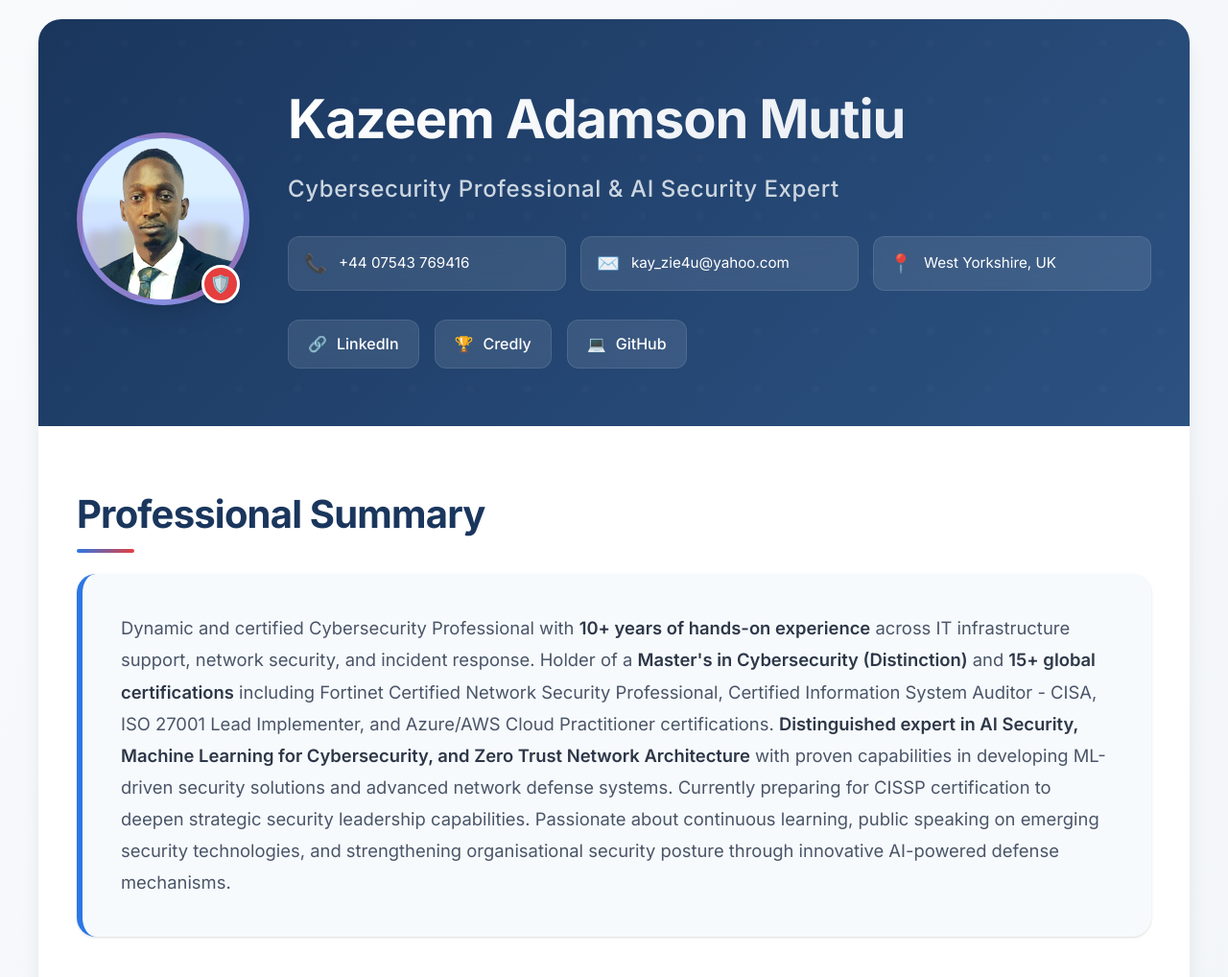
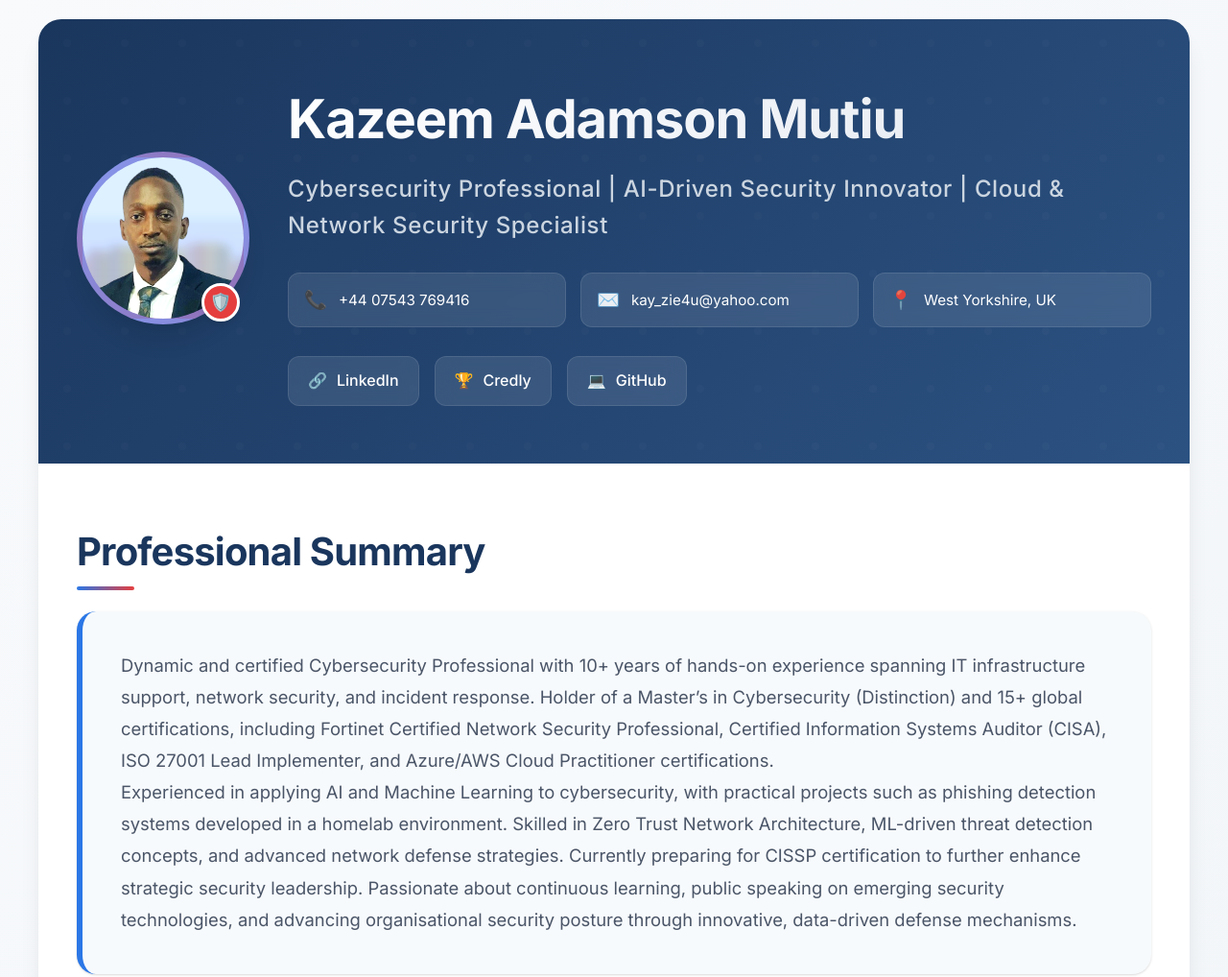
Before and after one commit to qhazeeem/my-profile, a plain HTML site: page index.html in a window 1280 px wide. Shown: the top 1018 px of the page at 96% size. Drawn offline with Linux system fonts and the light colour scheme.

Commit message:
Update index.html

```diff
--- a/index.html
+++ b/index.html
@@ -3,7 +3,7 @@
 <head>
     <meta charset="UTF-8">
     <meta name="viewport" content="width=device-width, initial-scale=1.0">
-    <title>Kazeem Adamson Mutiu - Cybersecurity Professional</title>
+    <title>Kazeem Adamson Mutiu</title>
     <link rel="preconnect" href="https://fonts.googleapis.com">
     <link rel="preconnect" href="https://fonts.gstatic.com" crossorigin>
     <link href="https://fonts.googleapis.com/css2?family=Inter:wght@300;400;500;600;700&display=swap" rel="stylesheet">
@@ -688,7 +688,8 @@
                 </div>
                 <div class="header-text">
                     <h1 class="name">Kazeem Adamson Mutiu</h1>
-                    <p class="title">Cybersecurity Professional & AI Security Expert</p>
+                    <p class="title">Cybersecurity Professional | AI-Driven Security Innovator | Cloud & Network Security Specialist
+</p>
 
                     <div class="contact-grid">
                         <div class="contact-item">
@@ -729,7 +730,8 @@
             <section class="section">
                 <h2 class="section-title">Professional Summary</h2>
                 <div class="summary">
-                    Dynamic and certified Cybersecurity Professional with <strong>10+ years of hands-on experience</strong> across IT infrastructure support, network security, and incident response. Holder of a <strong>Master's in Cybersecurity (Distinction)</strong> and <strong>15+ global certifications</strong> including Fortinet Certified Network Security Professional, Certified Information System Auditor - CISA, ISO 27001 Lead Implementer, and Azure/AWS Cloud Practitioner certifications. <strong>Distinguished expert in AI Security, Machine Learning for Cybersecurity, and Zero Trust Network Architecture</strong> with proven capabilities in developing ML-driven security solutions and advanced network defense systems. Currently preparing for CISSP certification to deepen strategic security leadership capabilities. Passionate about continuous learning, public speaking on emerging security technologies, and strengthening organisational security posture through innovative AI-powered defense mechanisms.
+                    Dynamic and certified Cybersecurity Professional with 10+ years of hands-on experience spanning IT infrastructure support, network security, and incident response. Holder of a Master’s in Cybersecurity (Distinction) and 15+ global certifications, including Fortinet Certified Network Security Professional, Certified Information Systems Auditor (CISA), ISO 27001 Lead Implementer, and Azure/AWS Cloud Practitioner certifications.
+					<p>Experienced in applying AI and Machine Learning to cybersecurity, with practical projects such as phishing detection systems developed in a homelab environment. Skilled in Zero Trust Network Architecture, ML-driven threat detection concepts, and advanced network defense strategies. Currently preparing for CISSP certification to further enhance strategic security leadership. Passionate about continuous learning, public speaking on emerging security technologies, and advancing organisational security posture through innovative, data-driven defense mechanisms.
                 </div>
             </section>
 
```
